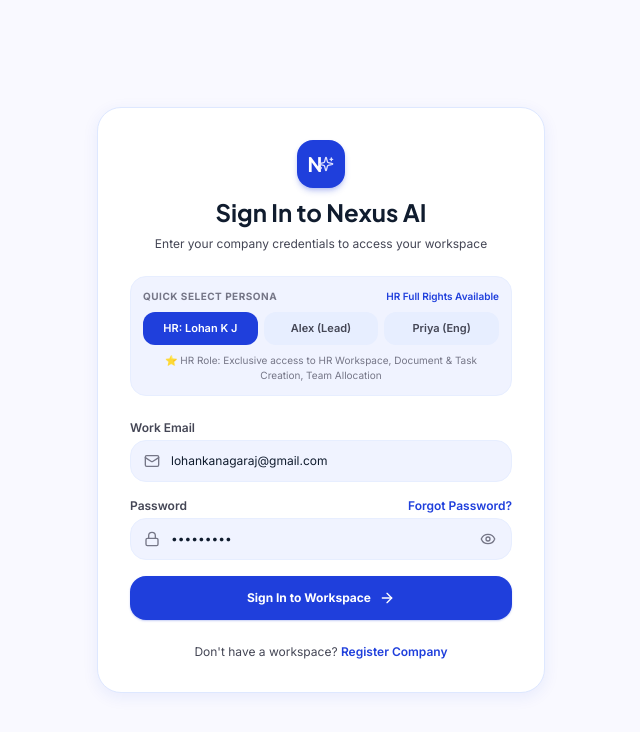
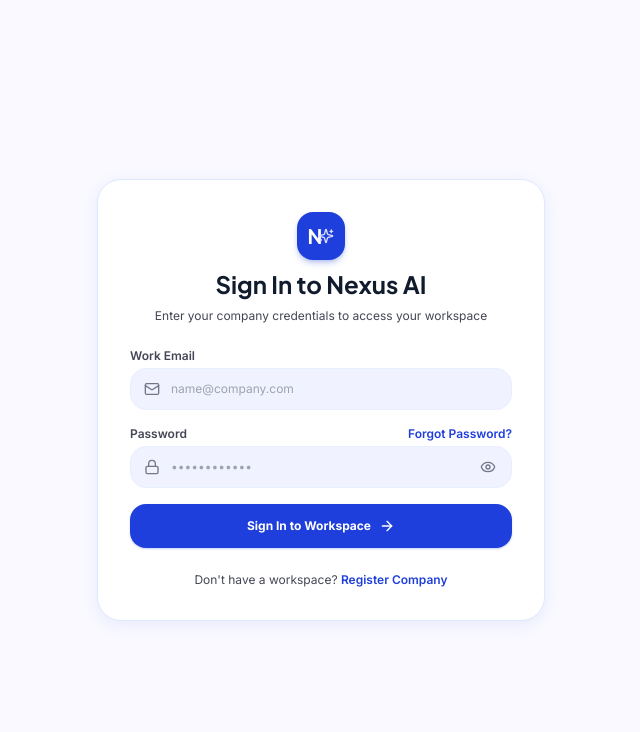
Before and after one commit to manosvsm20070-hub/RAG-AI-chatbox, a React (Vite) app in the folder frontend/: page / in a window 1280 px wide. Shown: the top 732 px of the page, without its empty margins (319-959 px from the left). Built offline with nearby package versions, Linux system fonts and the light colour scheme; no server answers.

Commit message:
feat(auth): remove quick select persona box and role descriptions from login view

```diff
--- a/frontend/src/context/AuthContext.tsx
+++ b/frontend/src/context/AuthContext.tsx
@@ -71,7 +71,7 @@
         if (!isPasswordValid) {
           return {
             success: false,
-            error: 'Invalid password. For HR account (lohankanagaraj@gmail.com), password is: Lohan K J',
+            error: 'Invalid password. Please check your credentials.',
           };
         }
         setUser(hrUserMock);
--- a/frontend/src/views/auth/SignInView.tsx
+++ b/frontend/src/views/auth/SignInView.tsx
@@ -6,11 +6,10 @@
 export const SignInView: React.FC = () => {
   const navigate = useNavigate();
   const location = useLocation();
-  const { login, isLoading, isAuthenticated, user } = useAuth();
-  const [email, setEmail] = useState('lohankanagaraj@gmail.com');
-  const [password, setPassword] = useState('Lohan K J');
+  const { login, isLoading } = useAuth();
+  const [email, setEmail] = useState('');
+  const [password, setPassword] = useState('');
   const [showPassword, setShowPassword] = useState(false);
-  const [role, setRole] = useState<'admin' | 'lead' | 'member' | 'hr'>('hr');
   const [errorMessage, setErrorMessage] = useState<string | null>(null);
 
   const from = (location.state as any)?.from?.pathname || '/dashboard';
@@ -18,7 +17,7 @@
   const handleSubmit = async (e: React.FormEvent) => {
     e.preventDefault();
     setErrorMessage(null);
-    const result = await login(email, password, role);
+    const result = await login(email, password);
     if (result && !result.success) {
       setErrorMessage(result.error || 'Failed to sign in');
       return;
@@ -40,46 +39,6 @@
           </h1>
           <p className="text-xs text-on-surface-variant">
             Enter your company credentials to access your workspace
-          </p>
-        </div>
-
-        {/* Demo Roles Quick Selector */}
-        <div className="bg-surface-container-low p-3 rounded-2xl border border-surface-container space-y-2">
-          <div className="flex items-center justify-between">
-            <span className="text-[10px] font-bold uppercase tracking-wider text-outline">
-              Quick Select Persona
-            </span>
-            <span className="text-[10px] text-primary font-semibold">
-              HR Full Rights Available
-            </span>
-          </div>
-          <div className="grid grid-cols-3 gap-1.5">
-            {[
-              { id: 'hr', label: 'HR: Lohan K J', email: 'lohankanagaraj@gmail.com', pass: 'Lohan K J' },
-              { id: 'lead', label: 'Alex (Lead)', email: 'alex.rivera@nexuscorp.ai', pass: 'lead123' },
-              { id: 'member', label: 'Priya (Eng)', email: 'priya.s@nexuscorp.ai', pass: 'member123' },
-            ].map((p) => (
-              <button
-                key={p.id}
-                type="button"
-                onClick={() => {
-                  setRole(p.id as any);
-                  setEmail(p.email);
-                  setPassword(p.pass);
-                  setErrorMessage(null);
-                }}
-                className={`py-2 px-2 rounded-xl text-[11px] font-semibold truncate transition-all ${
-                  role === p.id
-                    ? 'bg-primary text-white shadow-xs scale-102'
-                    : 'bg-surface-container hover:bg-surface-container-high text-on-surface-variant'
-                }`}
-              >
-                {p.label}
-              </button>
-            ))}
-          </div>
-          <p className="text-[10px] text-outline text-center">
-            {role === 'hr' ? '⭐ HR Role: Exclusive access to HR Workspace, Document & Task Creation, Team Allocation' : '👁️ View-Only Role: Read-only access to tasks, teams & documents'}
           </p>
         </div>
 
@@ -134,6 +93,7 @@
                 required
                 value={password}
                 onChange={(e) => setPassword(e.target.value)}
+                placeholder="••••••••••••"
                 className="w-full bg-surface-container-low pl-10 pr-10 py-3 rounded-2xl text-xs text-on-surface border border-surface-container focus:outline-none focus:border-primary"
               />
               <button
```
